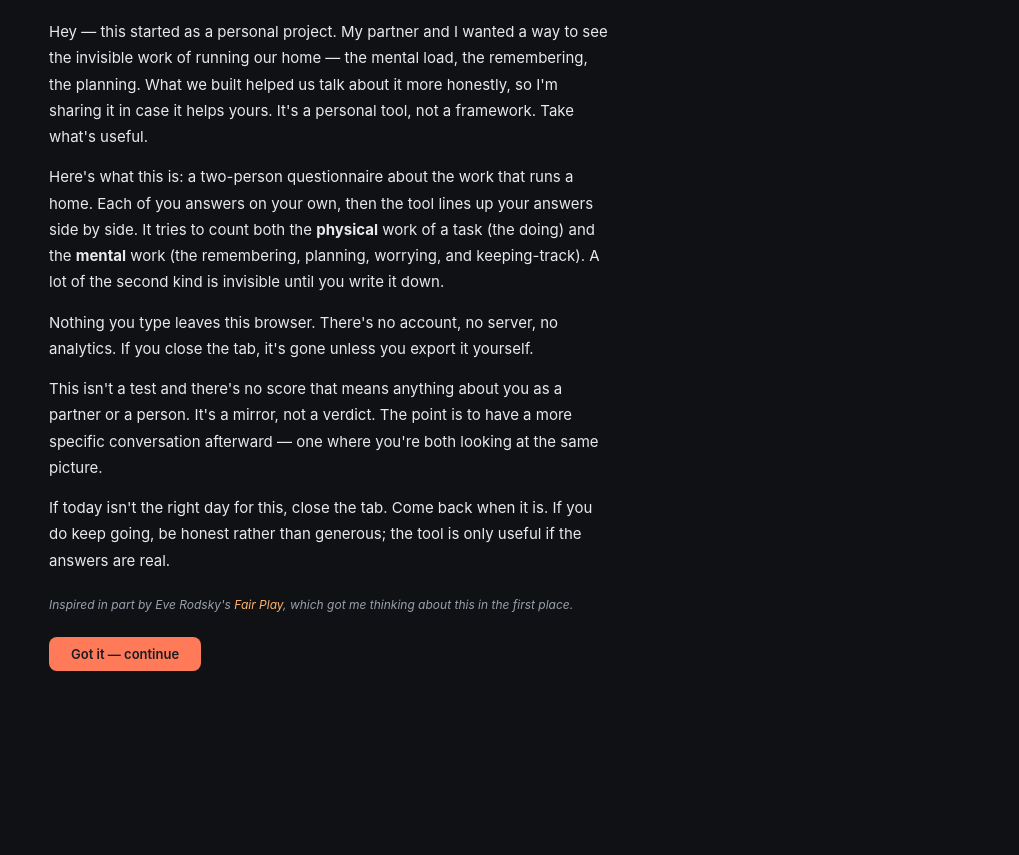
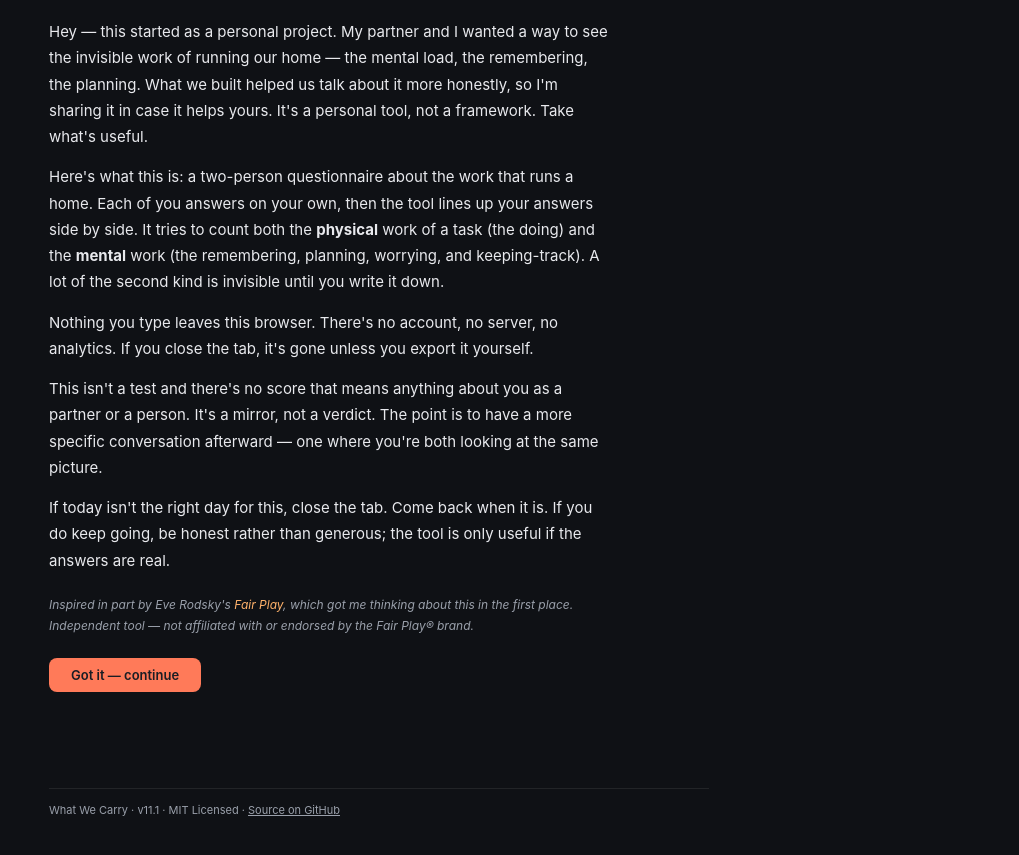
Before and after one commit to PButters/what-we-carry, a plain HTML site: page index.html in a window 1280 px wide. Shown: the part 87-942 px from the top of the page, without its empty margins (261-1280 px from the left). Before the commit the page ends 854 px from the top, so only its background shows below. Drawn offline with Linux system fonts and the light colour scheme.

Commit message:
v11.1 — footer with source link + Fair Play disclaimer

```diff
--- a/index.html
+++ b/index.html
@@ -959,7 +959,7 @@ ${(()=>{
 <section><h2>Top 5 conversations</h2>${top5HTML}</section>
 <section><h2>Where to go from here</h2>${actionsHTML}</section>
 ${metaHTML}
-<footer>Mental Load Visibility Test · self-contained export · open locally, print to PDF via your browser · v11</footer>
+<footer>What We Carry · self-contained export · open locally, print to PDF via your browser · v11.1 · MIT Licensed · <a href="https://github.com/PButters/what-we-carry" target="_blank" rel="noopener">Source on GitHub</a></footer>
 </body></html>`;
 }
 
@@ -1152,7 +1152,7 @@ function renderIntro(){
 <p style="margin-bottom:14px">Nothing you type leaves this browser. There's no account, no server, no analytics. If you close the tab, it's gone unless you export it yourself.</p>
 <p style="margin-bottom:14px">This isn't a test and there's no score that means anything about you as a partner or a person. It's a mirror, not a verdict. The point is to have a more specific conversation afterward — one where you're both looking at the same picture.</p>
 <p style="margin-bottom:20px">If today isn't the right day for this, close the tab. Come back when it is. If you do keep going, be honest rather than generous; the tool is only useful if the answers are real.</p>
-<p style="font-size:12px;color:var(--text-muted);font-style:italic;margin-bottom:22px">Inspired in part by Eve Rodsky's <em>Fair Play</em>, which got me thinking about this in the first place.</p>
+<p style="font-size:12px;color:var(--text-muted);font-style:italic;margin-bottom:22px">Inspired in part by Eve Rodsky's <em>Fair Play</em>, which got me thinking about this in the first place. Independent tool — not affiliated with or endorsed by the Fair Play® brand.</p>
 </div>
 <button class="btn-primary" onclick="ackIntro()">Got it — continue</button>
 </div>`;
@@ -1848,5 +1848,6 @@ try{
 }catch(e){}
 render();
 </script>
+<footer style="max-width:660px;margin:16px auto 24px;padding:14px 0 0;border-top:1px solid var(--border);font-size:11px;color:var(--text-muted);text-align:left">What We Carry · v11.1 · MIT Licensed · <a href="https://github.com/PButters/what-we-carry" target="_blank" rel="noopener" style="color:inherit;text-decoration:underline">Source on GitHub</a></footer>
 </body>
 </html>
```
